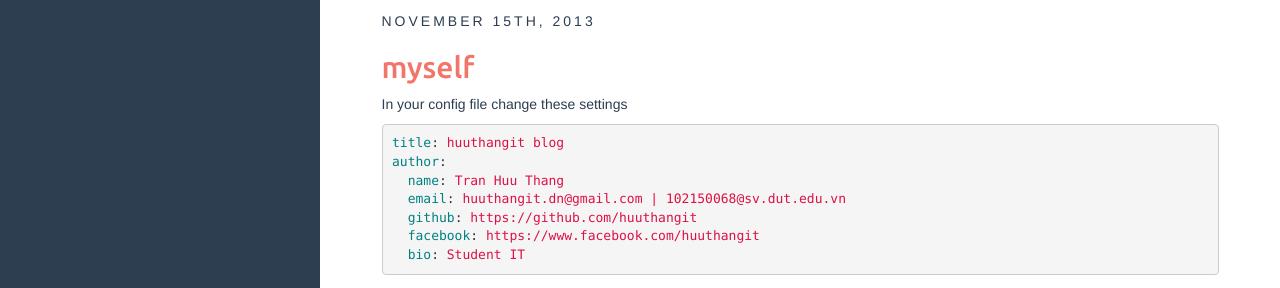
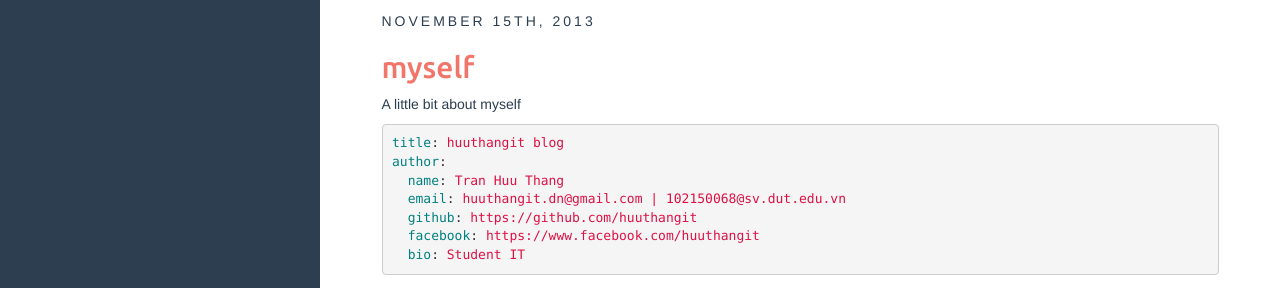
Before and after one commit to huuthangdut/huuthangit.github.io, a Jekyll site: the page built from index.html, in a window 1280 px wide and 1152 px high. Shown: the part 392-680 px from the top of the window. Built offline with Jekyll 4.4.1, drawn with Linux system fonts in a browser that asks for light colours; the list of posts is cut into pages by our own code.

Commit message:
Update 2013-11-15-configuration.md

```diff
--- a/_posts/2013-11-15-configuration.md
+++ b/_posts/2013-11-15-configuration.md
@@ -6,7 +6,7 @@ tags: [demo, dbyll, dbtek, setup]
 fullview: true
 ---
 
-In your config file change these settings
+A little bit about myself
 
 {% highlight yaml %}
 title: huuthangit blog
```
